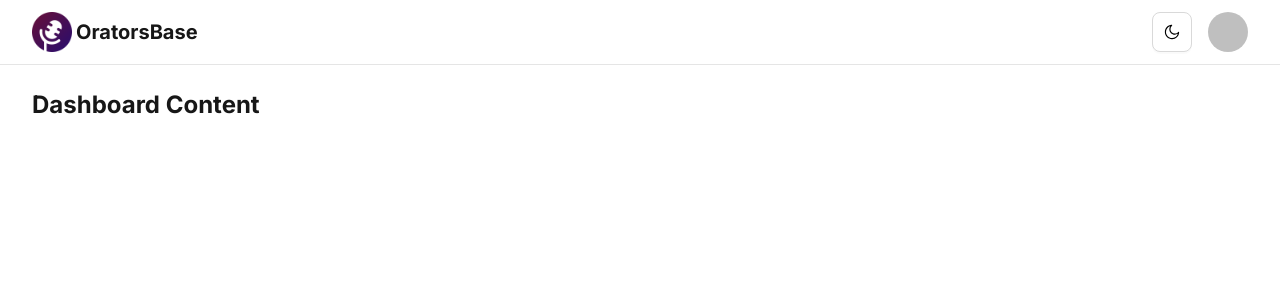
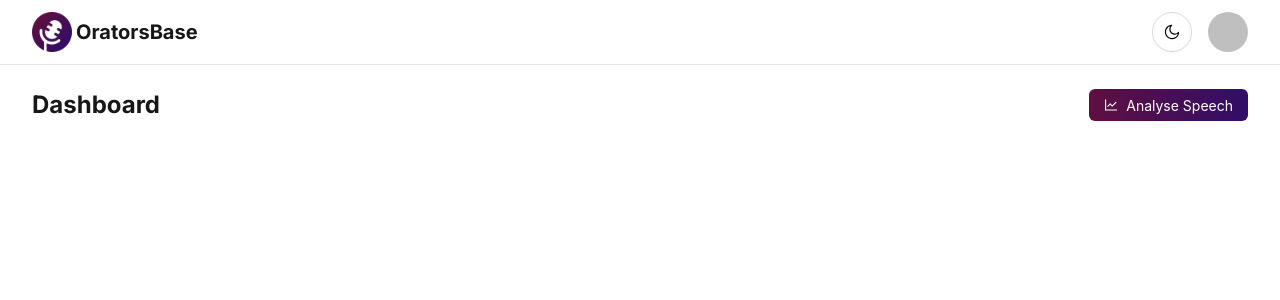
Before and after one commit to dsrishi/orators-base, a Next.js app: page /dashboard in a window 1280 px wide. Shown: the top 300 px of the page. Built offline with nearby package versions, Linux system fonts and the light colour scheme; no server answers.

Commit message:
dashboard

```diff
--- a/src/app/dashboard/page.tsx
+++ b/src/app/dashboard/page.tsx
@@ -1,12 +1,29 @@
 import Navbar from "@/components/Navbar";
+import { Button, Space } from "antd";
+import { LineChartOutlined } from "@ant-design/icons";
 
 export default function Home() {
   return (
     <div className="min-h-screen">
       <Navbar />
-      <main className="max-w-7xl mx-auto px-4 sm:px-6 lg:px-8 py-6">
+      <main className="mx-auto px-4 sm:px-6 lg:px-8 py-6">
         {/* Add your dashboard content here */}
-        <h2 className="text-2xl font-bold">Dashboard Content</h2>
+        <div className="flex justify-between items-center mb-6">
+          <h1 className="text-2xl font-bold">Dashboard</h1>
+          <Space>
+            <Button
+              type="primary"
+              icon={<LineChartOutlined />}
+              style={{
+                background: "linear-gradient(to right, #5f0f40, #310e68)",
+                border: "none",
+                boxShadow: "none",
+              }}
+            >
+              Analyse Speech
+            </Button>
+          </Space>
+        </div>
       </main>
     </div>
   );
--- a/src/components/ThemeSwitcher.tsx
+++ b/src/components/ThemeSwitcher.tsx
@@ -10,6 +10,7 @@ export default function ThemeSwitcher() {
   return (
     <Button
       icon={theme === "light" ? <MoonOutlined /> : <SunOutlined />}
+      shape="circle"
       onClick={toggleTheme}
       size="large"
       style={{
```
